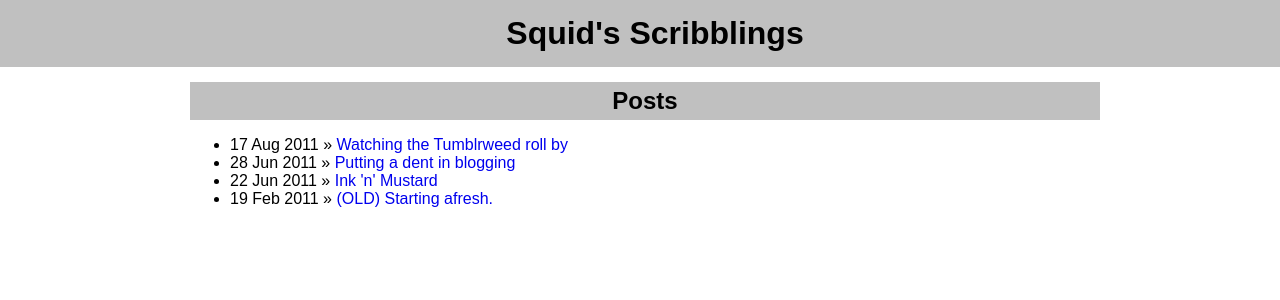
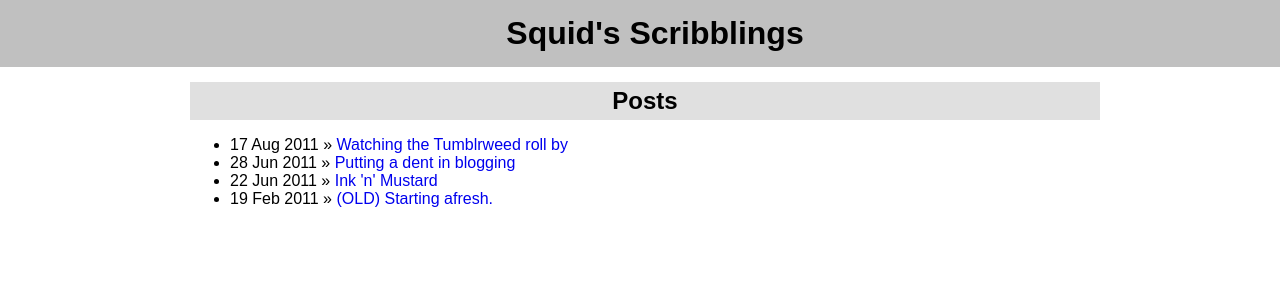
Before and after one commit to jesskay/psquid.net, a Jekyll site: the page built from index.html, in a window 1280 px wide. Shown: the top 300 px of the page. Built offline with Jekyll 4.4.1, drawn with Linux system fonts in a browser that asks for light colours.

Commit message:
Let's try that out.

```diff
--- a/css/clean_ink.css
+++ b/css/clean_ink.css
@@ -9,13 +9,17 @@ h1, h2 {
   margin: 0;
   text-align: center;
   font-weight: bolder;
-  background: rgb(192, 192, 192);
+  background: rgb(224, 224, 224);
   color: rgb(0, 0, 0);
   text-decoration: none;
 }
 
 a h1, a h2 {
   color: rgb(0, 0, 0);
+}
+
+a h1:hover, a h2:hover {
+  background: rgb(192, 192, 192);
 }
 
 a {
```
